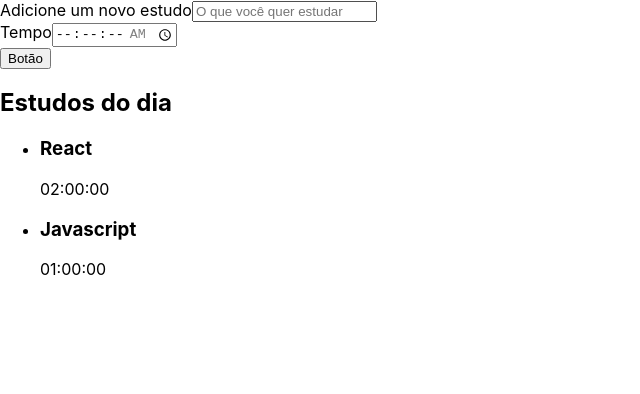
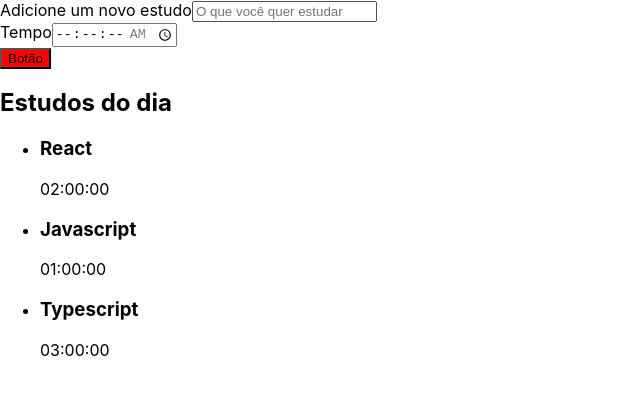
Before and after one commit to lucasdav/react-list-studies, a React (Create React App) app: page / in a window 1280 px wide. Shown: the top 394 px of the page, without its empty margins (0-640 px from the left). Built offline with nearby package versions, Linux system fonts and the light colour scheme.

Commit message:
inclusao css estilo

```diff
--- a/src/components/Botao/index.tsx
+++ b/src/components/Botao/index.tsx
@@ -2,8 +2,12 @@
 
 class Botao extends React.Component {
     render() {
+        const estaAtivo = false;
+        const styles = {
+            backgroundColor: estaAtivo ? 'green' : 'red'
+        }
         return(
-            <button>
+            <button style={styles}>
                 Botão
             </button>
         )
--- a/src/components/Lista/index.tsx
+++ b/src/components/Lista/index.tsx
@@ -1,27 +1,32 @@
 import React from "react";
 
 function Lista() {
+
+    const tarefas = [
+        {
+            tarefa: 'React',
+            tempo: '02:00:00'
+        },
+        {
+            tarefa: 'Javascript',
+            tempo: '01:00:00'
+        },
+        {
+            tarefa: 'Typescript',
+            tempo: '03:00:00'
+        }
+    ]
+
     return (
         <aside>
             <h2>Estudos do dia</h2>
             <ul>
-                <li>
-                    <h3>
-                        React
-                    </h3>
-                    <span>
-                        02:00:00
-                    </span>
-                </li>
-                <li>
-                    <h3>
-                        Javascript
-                    </h3>
-                    <span>
-                        01:00:00
-                    </span>
-
-                </li>
+                {tarefas.map((item, index) => (
+                    <li key={index}>
+                        <h3>{item.tarefa}</h3>
+                        <span>{item.tempo}</span>
+                    </li>
+                ))}
             </ul>
         </aside>
     )
```
